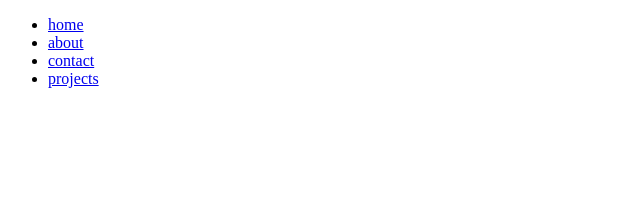
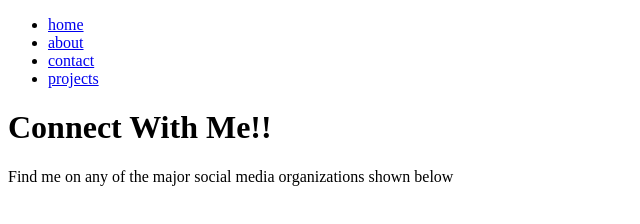
Before and after one commit to vasunep0306/portfolio, a plain HTML site: page connect.html in a window 1280 px wide. Shown: the whole page, without its empty margins (0-640 px from the left). Drawn offline with Linux system fonts and the light colour scheme.

```diff
--- a/connect.html
+++ b/connect.html
@@ -15,6 +15,8 @@
         <li><a href="projects.html">projects</a></li>
     </ul>
 
+    <h1>Connect With Me!!</h1>
+    <p>Find me on any of the major social media organizations shown below</p>
 
 
 </body>
```
Also changed, not shown: about.html (+1 -1 lines), index.html (+1 -1 lines).
